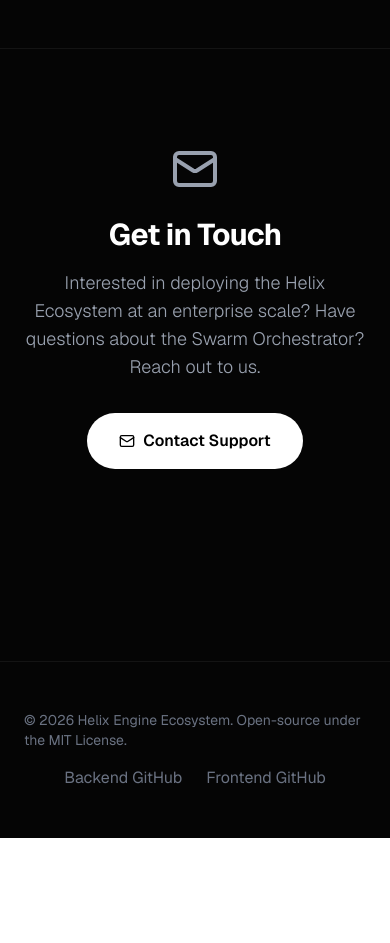
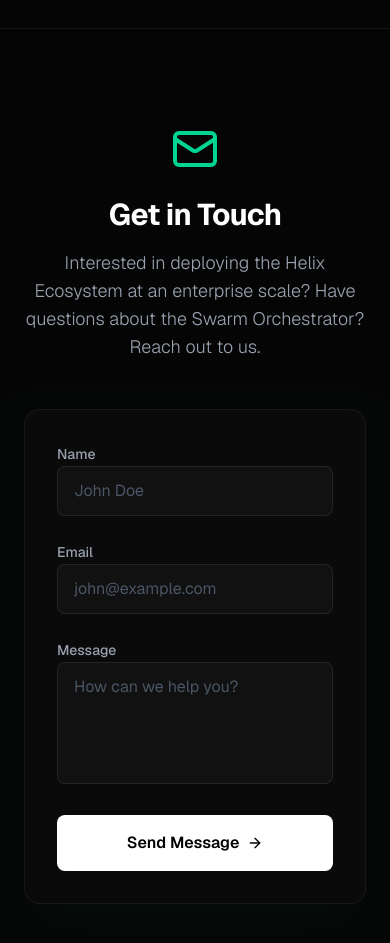
Before and after one commit to vishalvermauts/Helix-Website, a Next.js app: page / in a window 390 px wide. Shown: the part 4740-5683 px from the top of the page. Before the commit the page ends 5578 px from the top, so only its background shows below. Built offline with nearby package versions, Linux system fonts and the light colour scheme.

Commit message:
feat: complete supabase contact form integration

```diff
--- a/package.json
+++ b/package.json
@@ -9,6 +9,7 @@
     "lint": "eslint"
   },
   "dependencies": {
+    "@supabase/supabase-js": "^2.107.0",
     "framer-motion": "^12.40.0",
     "lucide-react": "^1.17.0",
     "next": "16.2.7",
--- /dev/null
+++ b/src/app/api/contact/route.ts
@@ -0,0 +1,49 @@
+import { NextResponse } from 'next/server';
+import { supabase } from '@/lib/supabase';
+
+export async function POST(request: Request) {
+  try {
+    const body = await request.json();
+    const { name, email, message } = body;
+
+    // Basic validation
+    if (!name || !email || !message) {
+      return NextResponse.json(
+        { error: 'Missing required fields' },
+        { status: 400 }
+      );
+    }
+
+    // Insert into Supabase
+    const { data, error } = await supabase
+      .from('contact_submissions')
+      .insert([
+        {
+          name,
+          email,
+          message,
+          created_at: new Date().toISOString(),
+        },
+      ])
+      .select();
+
+    if (error) {
+      console.error('Supabase insertion error:', error);
+      return NextResponse.json(
+        { error: 'Failed to submit form' },
+        { status: 500 }
+      );
+    }
+
+    return NextResponse.json(
+      { success: true, message: 'Form submitted successfully!', data },
+      { status: 200 }
+    );
+  } catch (err) {
+    console.error('Unexpected error:', err);
+    return NextResponse.json(
+      { error: 'An unexpected error occurred' },
+      { status: 500 }
+    );
+  }
+}
--- a/src/app/page.tsx
+++ b/src/app/page.tsx
@@ -12,8 +12,6 @@ const GithubIcon = () => (
   </svg>
 );
 
-const TerminalAnimation = () => {
-  const [lines, setLines] = useState<string[]>([]);
 const codeLines = [
   "> Initialize Helix Engine v2.0",
   "[System] Booting Swarm Orchestrator...",
@@ -30,17 +28,27 @@ const TerminalAnimation = () => {
   "✓ Agent successfully deployed to /workspace/custom_agents."
 ];
 
+const TerminalAnimation = () => {
+  const [lines, setLines] = useState<string[]>([]);
+
   useEffect(() => {
     let currentLine = 0;
+    let isResetting = false;
+
     const interval = setInterval(() => {
       if (currentLine < codeLines.length) {
+        // Prevent pushing undefined if currentLine somehow gets out of bounds
+        if (codeLines[currentLine]) {
           setLines(prev => [...prev, codeLines[currentLine]]);
+        }
         currentLine++;
-      } else {
+      } else if (!isResetting) {
+        isResetting = true;
         // Reset animation after a pause
         setTimeout(() => {
           setLines([]);
           currentLine = 0;
+          isResetting = false;
         }, 3000);
       }
     }, 800);
@@ -63,7 +71,9 @@ const TerminalAnimation = () => {
       </div>
       {/* Terminal Body */}
       <div className="p-6 font-mono text-sm leading-relaxed h-[300px] overflow-hidden relative">
-        {lines.map((line, i) => (
+        {lines.map((line, i) => {
+          if (!line) return null;
+          return (
             <motion.div
               key={i}
               initial={{ opacity: 0, x: -10 }}
@@ -72,7 +82,8 @@ const TerminalAnimation = () => {
             >
               {line}
             </motion.div>
-        ))}
+          );
+        })}
         {/* Blinking Cursor */}
         <motion.div
           animate={{ opacity: [1, 0, 1] }}
@@ -87,6 +98,36 @@ const TerminalAnimation = () => {
 };
 
 export default function Home() {
+  const [formData, setFormData] = useState({ name: '', email: '', message: '' });
+  const [status, setStatus] = useState<'idle' | 'loading' | 'success' | 'error'>('idle');
+  const [errorMessage, setErrorMessage] = useState('');
+
+  const handleContactSubmit = async (e: React.FormEvent) => {
+    e.preventDefault();
+    setStatus('loading');
+    setErrorMessage('');
+
+    try {
+      const response = await fetch('/api/contact', {
+        method: 'POST',
+        headers: { 'Content-Type': 'application/json' },
+        body: JSON.stringify(formData),
+      });
+
+      const data = await response.json();
+
+      if (!response.ok) {
+        throw new Error(data.error || 'Failed to submit form');
+      }
+
+      setStatus('success');
+      setFormData({ name: '', email: '', message: '' });
+    } catch (err: unknown) {
+      setStatus('error');
+      setErrorMessage(err instanceof Error ? err.message : 'Something went wrong. Please try again.');
+    }
+  };
+
   return (
     <div className="min-h-screen bg-[#050505] text-gray-200 selection:bg-emerald-500/30 font-sans overflow-hidden">
 
@@ -245,11 +286,10 @@ export default function Home() {
                 <span>1. Helix Engine (Backend)</span>
               </h3>
               <div className="bg-[#0a0a0a] border border-white/[0.06] rounded-xl p-6 font-mono text-sm text-gray-300">
-                <p className="text-gray-500 mb-2"># Clone and start the FastAPI engine</p>
+                <p className="text-gray-500 mb-2"># Magical 1-Click Interactive Setup</p>
                 <p>git clone https://github.com/vishalvermauts/Helix-Engine.git</p>
                 <p>cd Helix-Engine</p>
-                <p>pip install -r requirements.txt</p>
-                <p>uvicorn server:app --host 0.0.0.0 --port 8000</p>
+                <p>bash setup.sh</p>
               </div>
             </div>
 
@@ -264,23 +304,87 @@ export default function Home() {
                 <p>git clone https://github.com/vishalvermauts/Helix-Brain-Diagnostic-Lab.git</p>
                 <p>cd Helix-Brain-Diagnostic-Lab</p>
                 <p>npx serve -l 3000</p>
-                <p className="text-emerald-400 mt-4"># Connect via cloudflared tunnel!</p>
+                <p className="text-emerald-400 mt-4"># Connect via the auto-generated PyNgrok URL!</p>
               </div>
             </div>
           </div>
         </section>
 
         {/* Contact Us Section */}
-        <section id="contact" className="max-w-7xl mx-auto px-6 py-24 border-t border-white/[0.06] text-center">
-          <Mail className="h-12 w-12 text-gray-400 mx-auto mb-6" />
+        <section id="contact" className="max-w-7xl mx-auto px-6 py-24 border-t border-white/[0.06]">
+          <div className="max-w-2xl mx-auto text-center mb-12">
+            <Mail className="h-12 w-12 text-emerald-400 mx-auto mb-6" />
             <h2 className="text-3xl md:text-4xl font-bold text-white tracking-tight mb-4">Get in Touch</h2>
-          <p className="text-gray-400 max-w-2xl mx-auto text-lg font-light mb-8">
+            <p className="text-gray-400 text-lg font-light">
               Interested in deploying the Helix Ecosystem at an enterprise scale? Have questions about the Swarm Orchestrator? Reach out to us.
             </p>
-          <a href="mailto:hello@helixengine.dev" className="inline-flex items-center space-x-2 px-8 py-4 rounded-full bg-white text-black font-semibold hover:bg-gray-200 transition-colors">
-            <Mail className="h-4 w-4" />
-            <span>Contact Support</span>
-          </a>
+          </div>
+
+          <div className="max-w-xl mx-auto">
+            <form onSubmit={handleContactSubmit} className="bg-[#0a0a0a] border border-white/[0.06] rounded-2xl p-8 space-y-6 shadow-2xl shadow-emerald-500/5">
+              <div className="grid grid-cols-1 md:grid-cols-2 gap-6">
+                <div className="space-y-2 text-left">
+                  <label htmlFor="name" className="text-sm font-medium text-gray-400">Name</label>
+                  <input
+                    type="text"
+                    id="name"
+                    required
+                    value={formData.name}
+                    onChange={(e) => setFormData({ ...formData, name: e.target.value })}
+                    className="w-full bg-[#111] border border-white/[0.08] rounded-lg px-4 py-3 text-white placeholder-gray-600 focus:outline-none focus:border-emerald-500/50 focus:ring-1 focus:ring-emerald-500/50 transition-colors"
+                    placeholder="John Doe"
+                    disabled={status === 'loading'}
+                  />
+                </div>
+                <div className="space-y-2 text-left">
+                  <label htmlFor="email" className="text-sm font-medium text-gray-400">Email</label>
+                  <input
+                    type="email"
+                    id="email"
+                    required
+                    value={formData.email}
+                    onChange={(e) => setFormData({ ...formData, email: e.target.value })}
+                    className="w-full bg-[#111] border border-white/[0.08] rounded-lg px-4 py-3 text-white placeholder-gray-600 focus:outline-none focus:border-emerald-500/50 focus:ring-1 focus:ring-emerald-500/50 transition-colors"
+                    placeholder="john@example.com"
+                    disabled={status === 'loading'}
+                  />
+                </div>
+              </div>
+              <div className="space-y-2 text-left">
+                <label htmlFor="message" className="text-sm font-medium text-gray-400">Message</label>
+                <textarea
+                  id="message"
+                  rows={4}
+                  required
+                  value={formData.message}
+                  onChange={(e) => setFormData({ ...formData, message: e.target.value })}
+                  className="w-full bg-[#111] border border-white/[0.08] rounded-lg px-4 py-3 text-white placeholder-gray-600 focus:outline-none focus:border-emerald-500/50 focus:ring-1 focus:ring-emerald-500/50 transition-colors resize-none"
+                  placeholder="How can we help you?"
+                  disabled={status === 'loading'}
+                ></textarea>
+              </div>
+
+              {status === 'error' && (
+                <div className="p-3 rounded-lg bg-rose-500/10 border border-rose-500/20 text-rose-400 text-sm text-center">
+                  {errorMessage}
+                </div>
+              )}
+              {status === 'success' && (
+                <div className="p-3 rounded-lg bg-emerald-500/10 border border-emerald-500/20 text-emerald-400 text-sm text-center">
+                  Message sent successfully! We&apos;ll get back to you soon.
+                </div>
+              )}
+
+              <button
+                type="submit"
+                disabled={status === 'loading' || status === 'success'}
+                className="w-full bg-white text-black font-semibold rounded-lg px-4 py-4 hover:bg-gray-200 transition-colors flex items-center justify-center space-x-2 disabled:opacity-50 disabled:cursor-not-allowed"
+              >
+                <span>{status === 'loading' ? 'Sending...' : status === 'success' ? 'Sent!' : 'Send Message'}</span>
+                {status !== 'loading' && status !== 'success' && <ArrowRight className="h-4 w-4" />}
+              </button>
+            </form>
+          </div>
         </section>
 
       </main>
--- /dev/null
+++ b/src/lib/supabase.ts
@@ -0,0 +1,7 @@
+import { createClient } from '@supabase/supabase-js';
+
+const supabaseUrl = process.env.NEXT_PUBLIC_SUPABASE_URL as string;
+const supabaseAnonKey = process.env.NEXT_PUBLIC_SUPABASE_ANON_KEY as string;
+
+// Initialize the Supabase client
+export const supabase = createClient(supabaseUrl, supabaseAnonKey);
```
Also changed, not shown: 1 other file (tests, documents, lock files or other folders). Lines whose indentation alone changed are shown as unchanged.
